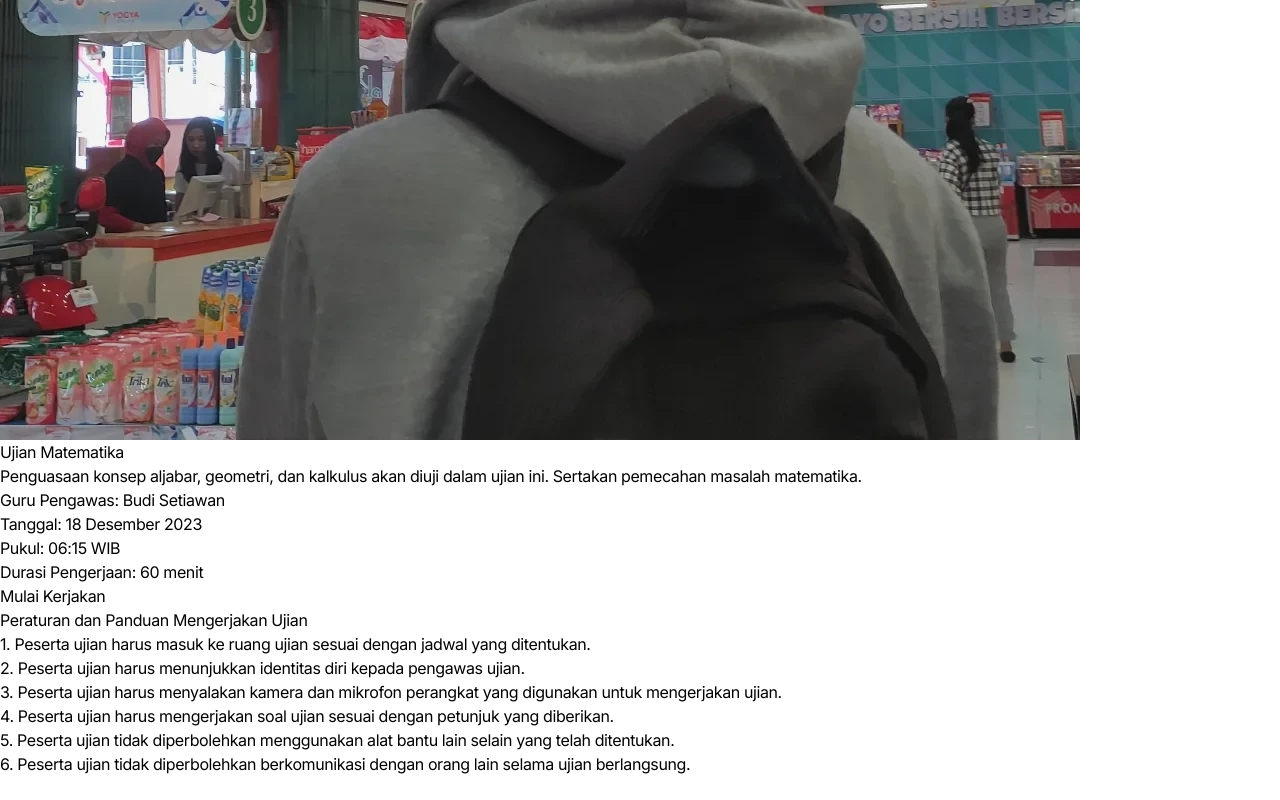
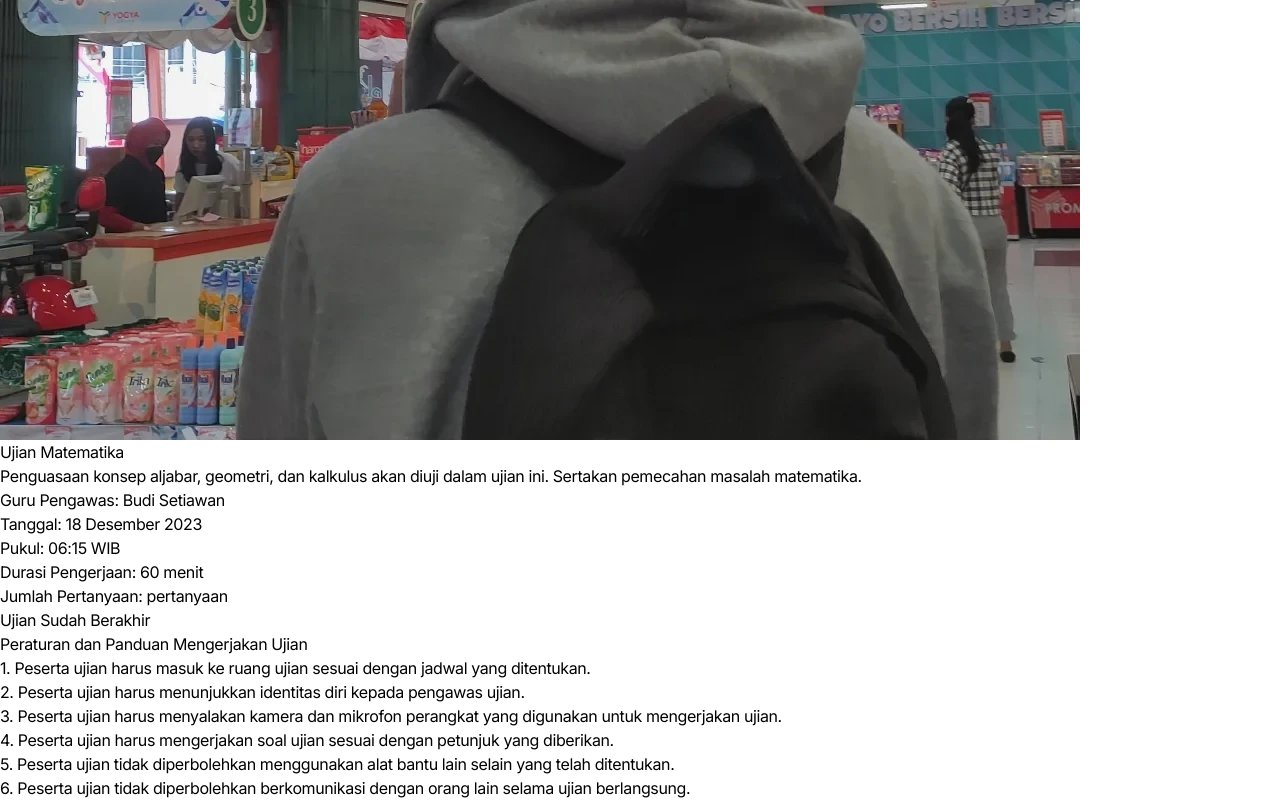
Before and after one commit to zaamaulan/fe-stemanika-exams, a React (Vite) app: page /exam/38 in a window 1280 px wide. Shown: the part 3096-3896 px from the top of the page. Before the commit the page ends 3872 px from the top, so only its background shows below. Built offline with nearby package versions, Linux system fonts and the light colour scheme; no server answers; sample sign-in values are in the browser's storage.

Commit message:
using be server

```diff
--- a/src/components/Ujian/UjianDetail.jsx
+++ b/src/components/Ujian/UjianDetail.jsx
@@ -81,12 +81,13 @@ const UjianDetail = () => {
                   <p className="mb-2 flex text-sm text-black xl:text-base">
                     Durasi Pengerjaan: {ujian.attributes.durasi_ujian} menit
                   </p>
+                  <p className="mb-2 flex text-sm text-black xl:text-base">
+                    Jumlah Pertanyaan: {ujian.attributes.jumlah_soal} pertanyaan
+                  </p>
                 </div>
 
-                {/* {status} */}
-                <Link to={`/exam/${examId}/form`}>
-                  <Button className={' bg-black text-white '}>Mulai Kerjakan</Button>
-                </Link>
+                {status}
+
               </div>
               <motion.div className="pt-20 xl:pt-0">
                 <motion.h1
--- a/src/data/dummyKimiaExam.json
+++ b/src/data/dummyKimiaExam.json
@@ -14,9 +14,6 @@
       },
       "ruang_ujian": {
         "data": null
-      },
-      "soal_ujians": {
-        "data": []
       },
       "soal": [
         {
--- a/src/pages/Login.jsx
+++ b/src/pages/Login.jsx
@@ -33,16 +33,6 @@ const Login = () => {
 
       navigate('/')
     } catch (error) {
-
-      // <---- hanya untuk preview FrontEnd
-      const token = 'login'
-
-      login(token)
-
-      localStorage.setItem('token', token)
-      navigate('/')
-      // hanya untuk preview FrontEnd ---->
-
       setError('Login failed')
       console.error('Login error:', error)
     }
```
